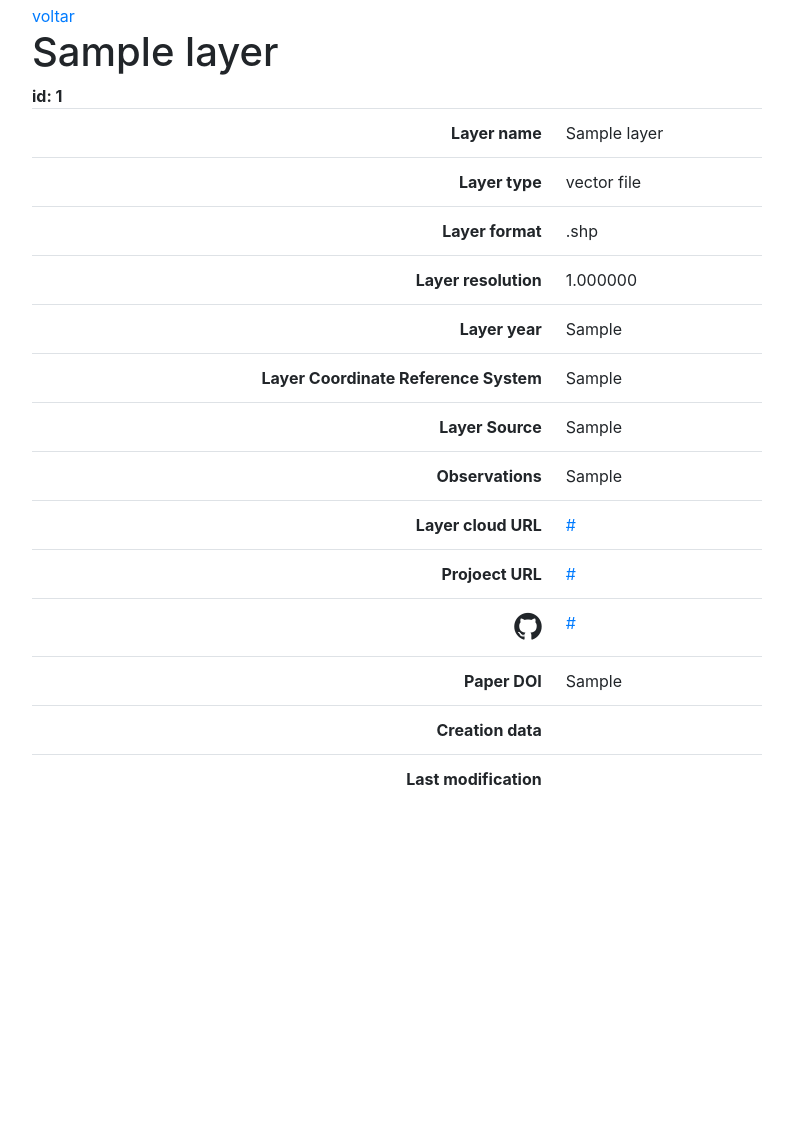
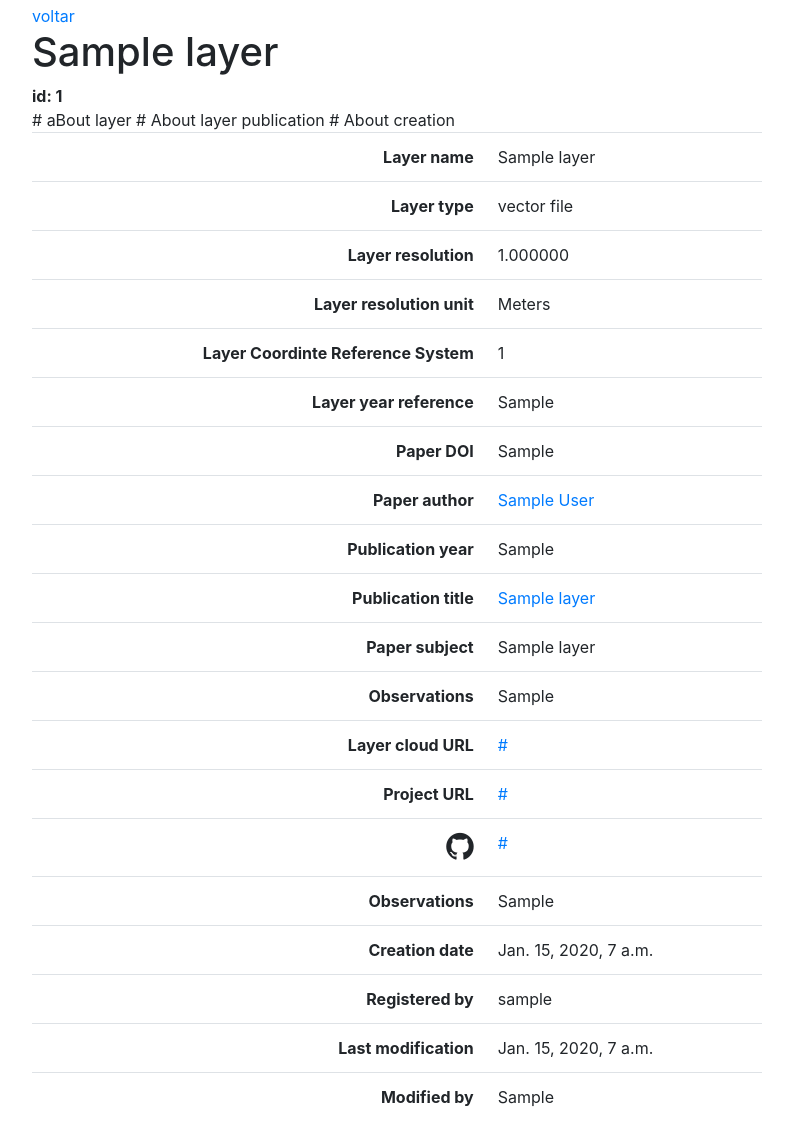
Before and after one commit to FelipeSBarros/IISLayersManager, a Django app: page /layer/1 in a window 1280 px wide. Shown: the part 56-1193 px from the top of the page, without its empty margins (53-846 px from the left). Before the commit the page ends 841 px from the top, so only its background shows below. Run offline with Django 3.2, Linux system fonts and the light colour scheme; a user stored in the database is signed in; tables that the repository leaves empty hold one stand-in row (values such as "Sample post"); some libraries are stand-ins or nearby versions.

Commit message:
add doi api integration, add layer, and +

```diff
--- a/iislayers/models.py
+++ b/iislayers/models.py
@@ -4,18 +4,25 @@ from django.utils import timezone
 from django.urls import reverse_lazy
 
 class Layer(models.Model):
-    author = models.ForeignKey(settings.AUTH_USER_MODEL, on_delete=models.CASCADE)
-    layerName = models.CharField(max_length=200)
-    layerType_choices = [
+    # about registration/modification
+    registered_by = models.ForeignKey(settings.AUTH_USER_MODEL, on_delete=models.CASCADE)
+    created_date = models.DateTimeField(default=timezone.now)
+    modified_date = models.DateTimeField(blank=True, null=True)
+    modified_by = models.TextField(blank=True, null=True)#models.ForeignKey(settings.AUTH_USER_MODEL, on_delete=models.CASCADE)
+    observations = models.TextField(blank=True, null=True)
+
+    # About layer registered
+    layer_name = models.CharField(max_length=200)
+    layer_type_choices = [
         ('vector file', 'vector file'),
         ('raster file', 'raster file')
     ]
-    layerType = models.CharField(
+    layer_type = models.CharField(
         max_length=12,
-        choices=layerType_choices,
+        choices=layer_type_choices,
         default='vector file',
     )
-    layerExtension_choices = [
+    '''layerExtension_choices = [
         ('.shp', '.shp'),
         ('.gpkg', '.gpkg'),
         (".tif", ".tif"),
@@ -25,25 +32,43 @@ class Layer(models.Model):
         max_length=10,
         choices=layerExtension_choices,
         default='.shp',
+    )'''
+    layer_resolution = models.DecimalField(max_digits=10, decimal_places=6, blank=True, null=True)
+    layer_resolution_unit = models.CharField(
+        max_length=15,
+        choices=[
+            ('Meters', 'm'),
+            ('Kilometers', 'Km'),
+            ('Decimal Degrees', 'Decimal Degrees'),
+        ],
+        default='m',
     )
-    layerResolution = models.DecimalField(max_digits=10, decimal_places=6, blank=True, null=True)
-    publishedYear = models.CharField(max_length=200, blank=True, null=True)
-    crs = models.CharField(max_length=200, blank=True, null=True)
-    source = models.TextField(blank=True, null=True)
-    created_date = models.DateTimeField(default=timezone.now)
-    modified_date = models.DateTimeField(blank=True, null=True)
-    observations = models.TextField(blank=True, null=True)
-    layerUrl = models.URLField(blank=True, null=True)
-    projectUrl = models.URLField(blank=True, null=True)
-    repositoryUrl = models.URLField(blank=True, null=True)
+    layer_crs = models.IntegerField(blank=True, null=True)
+    layer_year_reference = models.CharField(max_length=200, blank=True, null=True)
+
+    # About layer publication
     doi = models.CharField(max_length=200, blank=True, null=True)
+    published_year = models.CharField(max_length=10, blank=True, null=True)
+    paper_title = models.CharField(max_length=200, blank=True, null=True)
+    paper_author = models.CharField(max_length=200, blank=True, null=True)
+    paper_link = models.CharField(max_length=200, blank=True, null=True)
+    paper_subject =  models.CharField(max_length=200, blank=True, null=True)
+    paper_author_ORCID = models.URLField(blank=True, null=True)
+    paper_year = models.TextField(blank=True, null=True)
+    project_name = models.TextField(blank=True, null=True)
+
+    # Layer link
+    layer_url = models.URLField(blank=True, null=True)
+    project_url = models.URLField(blank=True, null=True)
+    repository_url = models.URLField(blank=True, null=True)
 
     def modify(self):
         self.modified_date = timezone.now()
+        #self.modified_by = settings.AUTH_USER_MODEL
         self.save()
 
     def __str__(self):
-        return self.layerName
+        return self.layer_name
 
     def get_absolute_url(self):
         return reverse_lazy('iislayers:layer_details', kwargs={'pk': self.pk})
--- a/iislayers/templates/includes/nav.html
+++ b/iislayers/templates/includes/nav.html
@@ -14,7 +14,7 @@
             <li class="nav-item dropdown">
                 <a class="nav-link dropdown-toggle" href="#" id="dropdown01" data-toggle="dropdown" aria-haspopup="true" aria-expanded="false">Layers</a>
                 <div class="dropdown-menu" aria-labelledby="dropdown01">
-                    <a class="dropdown-item" href="#"> Add layer</a>
+                    <a class="dropdown-item" href="{% url 'iislayers:new_layer' %}"> Add layer</a>
                     <a class="dropdown-item" href="{% url 'iislayers:list' %}"> Layers list</a>
                 </div>
             </li>
--- a/iislayers/templates/layer_details.html
+++ b/iislayers/templates/layer_details.html
@@ -9,40 +9,58 @@
 
 <a href="{% url 'iislayers:list' %}"> voltar </a>
 
-<h1>{{ layer.layerName }}</h1>
+<h1>{{ layer.layer_name }}</h1>
 <strong>id: {{ layer.pk }}</strong>
 <div class="row">
 <div class="col-sm-8">
     <table class = "table table-user-information">
         <tbody>
         <tr>
-
+            # aBout layer
             <th class="text-right">Layer name</th>
-            <td>{{ layer.layerName }}</td>
+            <td>{{ layer.layer_name }}</td>
         </tr>
 
             <th class="text-right">Layer type</th>
-            <td>{{ layer.layerType }}</td>
-        </tr>
-
-            <th class="text-right">Layer format</th>
-            <td>{{ layer.layerExtension }}</td>
+            <td>{{ layer.layer_type }}</td>
         </tr>
 
             <th class="text-right">Layer resolution</th>
-            <td>{{ layer.layerResolution }}</td>
+            <td>{{ layer.layer_resolution }}</td>
         </tr>
 
-            <th class="text-right">Layer year</th>
-            <td>{{ layer.publishedYear }}</td>
+            <th class="text-right">Layer resolution unit</th>
+            <td>{{ layer.layer_resolution_unit }}</td>
         </tr>
 
-            <th class="text-right">Layer Coordinate Reference System</th>
-            <td>{{ layer.crs }}</td>
+            <th class="text-right">Layer Coordinte Reference System</th>
+            <td>{{ layer.layer_crs }}</td>
         </tr>
 
-            <th class="text-right">Layer Source</th>
-            <td>{{ layer.source }}</td>
+            <th class="text-right">Layer year reference</th>
+            <td>{{ layer.layer_year_reference }}</td>
+        </tr>
+
+
+        # About layer publication
+            <th class="text-right">Paper DOI</th>
+            <td>{{ layer.doi }}</td>
+        </tr>
+
+        <th class="text-right">Paper author</th>
+        <td><a href="{{ layer.paper_author_ORCID }}">{{ layer.paper_author }}</a></td>
+        </tr>
+
+            <th class="text-right">Publication year</th>
+            <td>{{ layer.published_year }}</td>
+        </tr>
+
+            <th class="text-right">Publication title</th>
+            <td><a href="{{ layer.paper_link }}">{{ layer.paper_title }}</a></td>
+        </tr>
+
+            <th class="text-right">Paper subject</th>
+            <td>{{ layer.paper_subject }}</td>
         </tr>
 
         <th class="text-right">Observations</th>
@@ -50,79 +68,46 @@
         </tr>
 
         <th class="text-right">Layer cloud URL</th>
-            <td><a href="{{ layer.layerUrl }}">{{ layer.layerUrl }}</a></td>
+        <td><a href="{{ layer.layerUrl }}">{{ layer.layer_url }}</a></td>
         </tr>
 
-            <th class="text-right">Projoect URL</th>
-            <td><a href="{{ layer.projectUrl }}">{{ layer.projectUrl }}</a></td>
+        <th class="text-right">Project URL</th>
+        <td><a href="{{ layer.projectUrl }}">{{ layer.project_url }}</a></td>
         </tr>
 
         <th class="text-right">
         <i class="fa fa-github fa-2x" aria-hidden="true"></i></th>
-            <td><a href="{{ layer.repositoryUrl }}">{{ layer.repositoryUrl }}</a></td>
+        <td><a href="{{ layer.repositoryUrl }}">{{ layer.repository_url }}</a></td>
         </tr>
 
-            <th class="text-right">Paper DOI</th>
-            <td>{{ layer.doi }}</td>
+
+        # About creation
+            <th class="text-right">Observations</th>
+            <td>{{ layer.observations }}</td>
         </tr>
 
-            <th class="text-right">Creation data</th>
-            <td>{{ layer.createdDate }}</td>
+
+            <th class="text-right">Creation date</th>
+            <td>{{ layer.created_date }}</td>
+        </tr>
+
+            <th class="text-right">Registered by</th>
+            <td>{{ layer.registered_by }}</td>
         </tr>
 
             <th class="text-right">Last modification</th>
-            <td>{{ layer.modifiedDate }}</td>
+            <td>{{ layer.modified_date }}</td>
         </tr>
+
+            <th class="text-right">Modified by</th>
+            <td>{{ layer.modified_by }}</td>
+        </tr>
+
+
 
         </tbody>
     </table>
 </div>
 
-
-    {% if layer.geom_original %}
-    <div class="col-sm-8">
-        <input type="hidden" id="y_cen" value="{{ layer.geom_original.y|safe }}">
-        <input type="hidden" id="x_cen" value="{{ layer.geom_original.x|safe }}">
-        <div id="map-detail"></div>
-    </div>
-    {% endif %}
-
 </div>
 {% endblock content %}
-{% block js %}
-    <script src="{% static 'libs/leaflet/leaflet.js' %}"></script>
-
-    <script>
-        var y_cen = $("#y_cen").val();
-        var x_cen = $("#x_cen").val();
-
-        var gstreets = L.tileLayer('http://www.google.cn/maps/vt?lyrs=m@189&gl=cn&x={x}&y={y}&z={z}', {
-            maxZoom: 20,
-            attribution: 'google'
-        });
-
-        var satellite = L.tileLayer('http://www.google.cn/maps/vt?lyrs=s@189&gl=cn&x={x}&y={y}&z={z}', {
-        maxZoom: 20,
-        attribution: 'google'});
-
-        var occ = L.marker([y_cen, x_cen]);
-
-        var map = L.map('map-detail', {
-            center: [y_cen, x_cen],
-            zoom: 9,
-            layers: [gstreets, satellite, occ],
-        });
-
-        var baseLayers = {
-            "Google Streets": gstreets, satellite,
-        };
-
-        var overlays = {
-            "Ocorrencia": occ,
-        };
-
-        var control = L.control.layers(baseLayers, overlays).addTo(map);
-
-    </script>
-
-{% endblock js %}
--- a/iislayers/urls.py
+++ b/iislayers/urls.py
@@ -7,4 +7,5 @@ urlpatterns = [
     path('', v.index, name='index'),
     path('layerslist/', v.layers_list, name='list'),
     path('layer/<int:pk>', v.layer_details, name='layer_details'),
+    path('layer/new/', v.add_layer, name='new_layer'),
 ]
--- a/iislayers/views.py
+++ b/iislayers/views.py
@@ -1,8 +1,12 @@
 from django.shortcuts import render
+from django.utils import timezone
 from django.contrib.auth.decorators import login_required
 from django.core.paginator import Paginator
 
 from .models import Layer
+from .forms import LayerForm
+
+from doi_api import getPaperMetaData
 
 def index(request):
     return render(request, 'index.html')
@@ -34,20 +38,32 @@ def layer_details(request, pk):
 @login_required
 def add_layer(request):
     if request.method == "POST":
-        form = OccForm(request.POST)
+        form = LayerForm(request.POST)
         if form.is_valid():
-            occ = form.save(commit=False)
-            occ.author = request.user
-            # occ.published_date = timezone.now()
-            occ.save()
-            print("OK")
-            template_name = 'occs_details.html'
-            # occ = Occurrences_imibio.objects.get(pk=pk)
+            layer = form.save(commit=False)
+            # about registration/modification
+            layer.registered_by = request.user
+            layer.created_date = timezone.now()
+            layer.modified_by = request.user
+            paper_metadata_result = getPaperMetaData(layer.doi)
+
+            # About layer publication
+            layer.published_year = str(paper_metadata_result['paper_year'])
+            layer.paper_title = paper_metadata_result['paper_title']
+            layer.paper_author = paper_metadata_result['paper_author']
+            layer.paper_author_ORCID = paper_metadata_result['paper_author_ORCID']
+            layer.paper_link = paper_metadata_result['paper_link']
+            layer.paper_subject = paper_metadata_result['paper_subject']
+
+            layer.save()
+            print("Layer Saved")
+            template_name = 'layer_details.html'
+            #layer_added = Layer.objects.get(pk=pk)
             context = {
-                'occ_detail': occ,
+                'layer_detail': layer,
             }
             return render(request, template_name, context)
 
     else:
-        form = OccForm()
-    return render(request, 'agregar_occ.html', {'form': form})
+        form = LayerForm()
+    return render(request, 'add_layer.html', {'form': form})
```
Also changed, not shown: doi_api.py (added, +22 -0 lines), iislayers/forms.py (added, +25 -0 lines), iislayers/templates/add_layer.html (+6 -90 lines), iislayers/templates/layers_list.html (+7 -7 lines), IISLayersManager/settings.py (line endings or trailing spaces), README.md, iislayers/admin.py (line endings or trailing spaces). Lines whose indentation alone changed are shown as unchanged.
